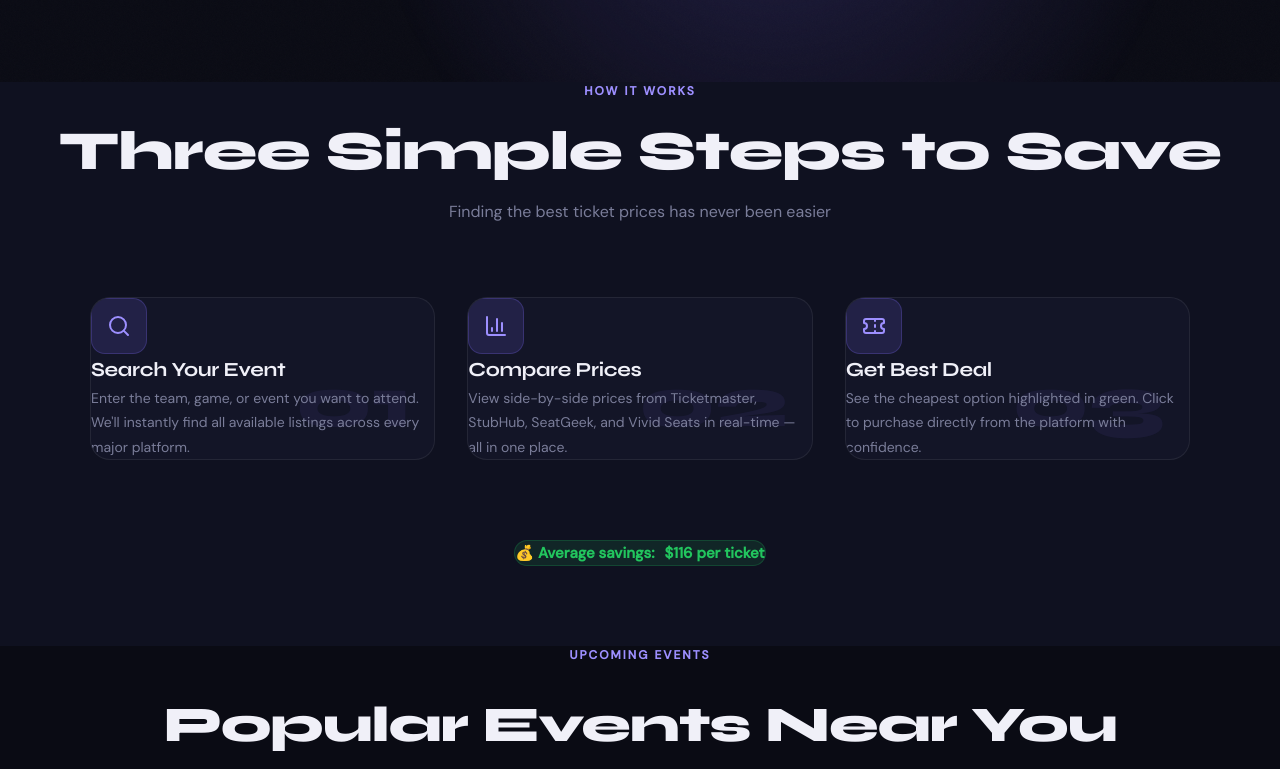
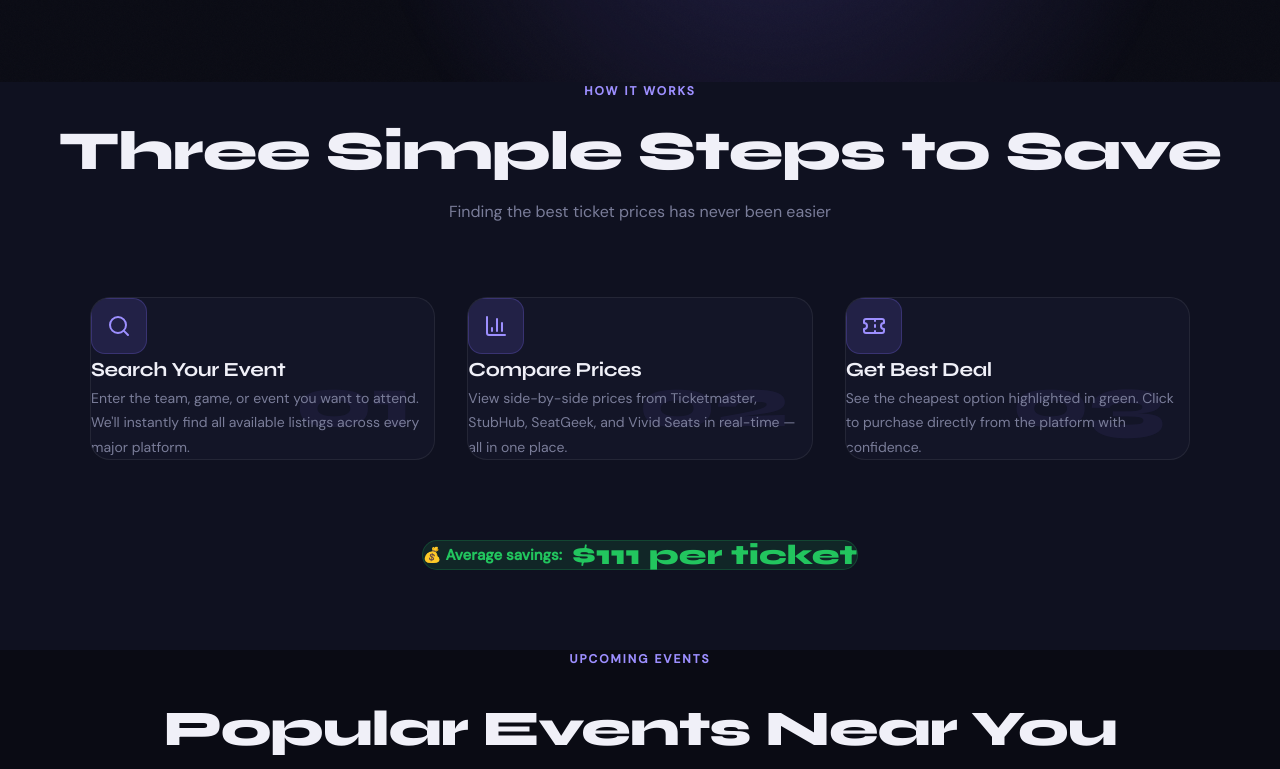
Before and after one commit to falihfaizal95/SeatScout, a Next.js app: page / in a window 1280 px wide. Shown: the part 718-1487 px from the top of the page. Built offline with nearby package versions, Linux system fonts and the light colour scheme; no server answers.

Commit message:
Digit-by-digit rolling savings amount, match Syne font to stats bar

```diff
--- a/app/(main)/page.tsx
+++ b/app/(main)/page.tsx
@@ -141,8 +141,9 @@ export default async function HomePage() {
           </div>
 
           {/* Savings pill */}
-          <div style={{ marginTop: "80px", marginBottom: "80px" }} className="inline-flex items-center gap-[10px] rounded-full border border-[rgba(34,197,94,0.2)] bg-[var(--green-dim)] px-6 py-3 text-[15px] font-[600] text-[var(--green)]">
-            💰 Average savings: <strong><RollingSavings /> per ticket</strong>
+          <div style={{ marginTop: "80px", marginBottom: "80px" }} className="inline-flex items-center gap-[10px] rounded-full border border-[rgba(34,197,94,0.2)] bg-[var(--green-dim)] px-6 py-3 text-[var(--green)]">
+            <span className="text-[15px] font-[600]">💰 Average savings:</span>
+            <span className="font-syne text-[28px] font-[800] leading-none"><RollingSavings /> per ticket</span>
           </div>
 
         </div>
--- a/components/ui/RollingSavings.tsx
+++ b/components/ui/RollingSavings.tsx
@@ -1,22 +1,40 @@
 "use client";
-import { useState, useEffect } from "react";
+import { useState, useEffect, useRef } from "react";
+
+function randomTarget() {
+  return Math.floor(Math.random() * (200 - 30 + 1)) + 30;
+}
 
 export default function RollingSavings() {
-  const [amount, setAmount] = useState(47);
+  const [display, setDisplay] = useState(47);
+  const target = useRef(randomTarget());
+  const current = useRef(47);
 
   useEffect(() => {
-    const interval = setInterval(() => {
-      setAmount(Math.floor(Math.random() * (200 - 30 + 1)) + 30);
-    }, 2500);
-    return () => clearInterval(interval);
+    const tick = setInterval(() => {
+      const cur = current.current;
+      const tgt = target.current;
+
+      if (cur === tgt) {
+        // Reached target — pause then pick a new one
+        setTimeout(() => {
+          target.current = randomTarget();
+        }, 800);
+        return;
+      }
+
+      // Step toward target by 1
+      const next = cur < tgt ? cur + 1 : cur - 1;
+      current.current = next;
+      setDisplay(next);
+    }, 30); // ~33 steps/sec — fast enough to look like rolling digits
+
+    return () => clearInterval(tick);
   }, []);
 
   return (
-    <span
-      style={{ transition: "opacity 0.3s ease" }}
-      key={amount}
-    >
-      ${amount}
+    <span className="font-syne font-[800]" style={{ fontSize: "inherit" }}>
+      ${display}
     </span>
   );
 }
```
